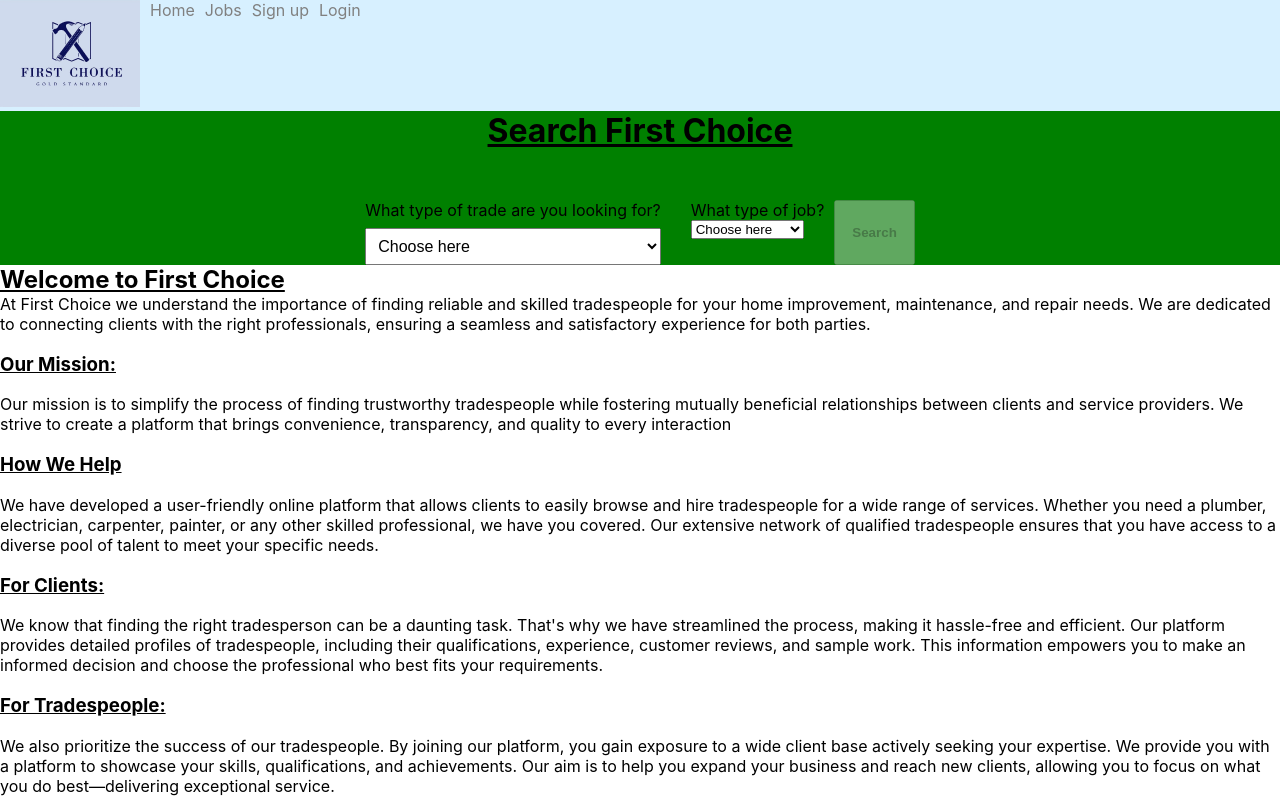
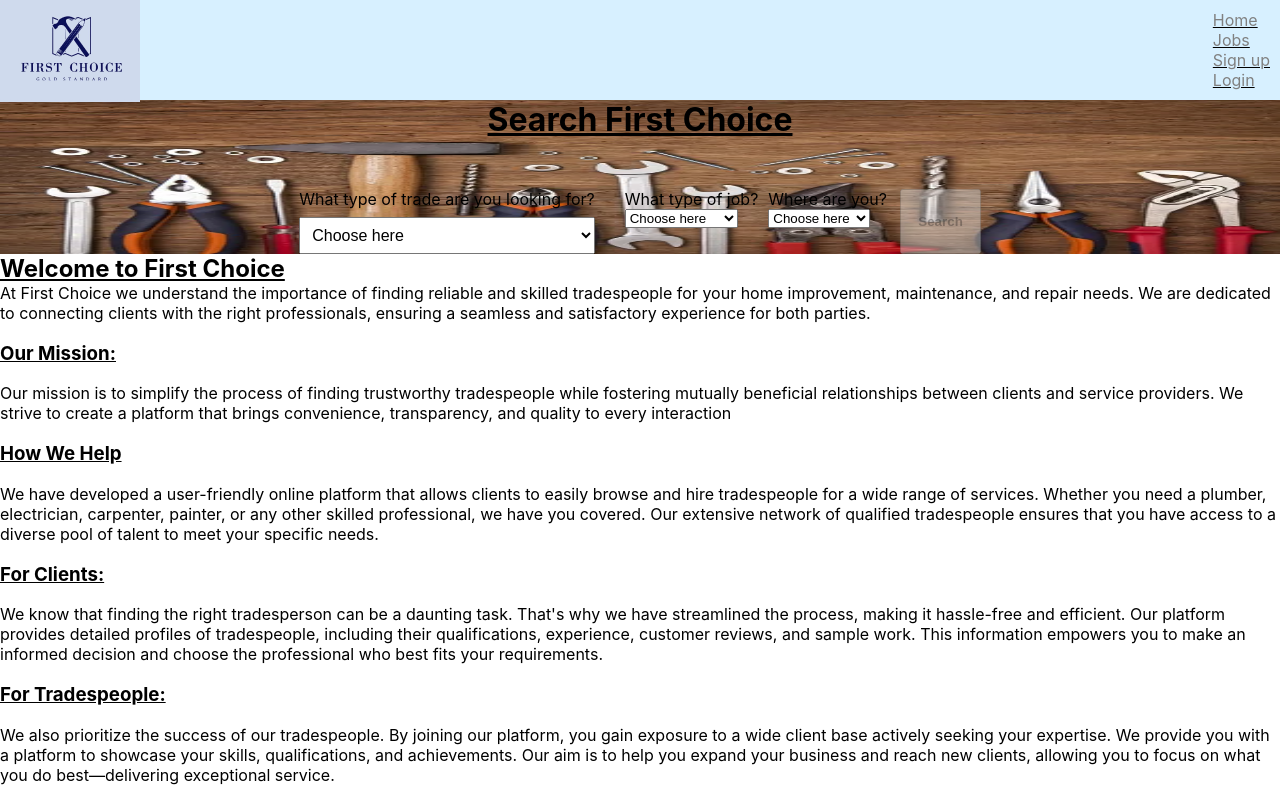
Before and after one commit to QZVTR/FirstChoice, a Next.js app: page / in a window 1280 px wide. Shown: the top 800 px of the page. Built offline with nearby package versions, Linux system fonts and the light colour scheme; no server answers.

Commit message:
Add background for search bar to some image of tools but looks dead so gonna change. Also added a search filter for location so how to make changes to traders accounts so they can add their location

```diff
--- a/pages/HomePage.js
+++ b/pages/HomePage.js
@@ -7,7 +7,8 @@ import styles from '../styles/SearchBarBackground.module.css'
 export default function HomePage() {
   return (
     <>
-      <div className={styles.background}>
+      <div className={styles.container}>
+      <img className={styles.background} src='/media/backgroundphotoforsearch.jpg' alt='background photo' />
       <SearchBar />
       </div>
       <div>
--- a/pages/Navbar.js
+++ b/pages/Navbar.js
@@ -10,6 +10,7 @@ export default function Navbar() {
           <img src='/media/FirstChoiceLogo2.png' alt='Logo'/>
         </Link>
       </li>
+      <div>
       <li className={styles.navItem}>
         <Link href='/'>
           <div className={styles.navLink}>Home</div>
@@ -30,6 +31,7 @@ export default function Navbar() {
           <div className={styles.navLink}>Login</div>
         </Link>
       </li>
+      </div>
     </ul>
   )
 }
@@ -43,6 +45,7 @@ export function NavBarLoggedIn() {
           <img src='/media/FirstChoiceLogo2.png' alt='Logo' className={styles.navBarLogo}/>
         </Link>
       </li>
+      <div className={styles.navbarRightGroup}>
       <li className={styles.navItem}>
         <Link href='/'>
           <div className={styles.navLink}>Home</div>
@@ -63,6 +66,7 @@ export function NavBarLoggedIn() {
           <img src='/media/profile.jpg' alt='Settings' className={styles.profileImage} />
         </Link>
       </li>
+      </div>
     </ul>
   )
 }
--- a/pages/components/SearchBar.js
+++ b/pages/components/SearchBar.js
@@ -45,7 +45,7 @@ export function SecondSearch({ trade }) {
                     </select>
                     </div>
                 </div>
-                <SearchButton tradeType={trade} jobType={jobType}/>
+                <SearchBarLocation tradeType={trade} jobType={jobType}/>
             </>
         )
     }
@@ -65,7 +65,7 @@ export function SecondSearch({ trade }) {
                         </select>
                         </div>
                 </div>
-                <SearchButton tradeType={trade} jobType={jobType}/>
+                <SearchBarLocation tradeType={trade} jobType={jobType}/>
             </>
         )
     } else if (trade === 'plumber') {
@@ -84,7 +84,7 @@ export function SecondSearch({ trade }) {
                         </select>
                         </div>
                 </div>
-                <SearchButton tradeType={trade} jobType={jobType}/>
+                <SearchBarLocation tradeType={trade} jobType={jobType}/>
             </>
         )
     } else if (trade === 'bathroom fitter') {
@@ -103,7 +103,7 @@ export function SecondSearch({ trade }) {
                         </select>
                         </div>
                 </div>
-                <SearchButton tradeType={trade} jobType={jobType}/>
+                <SearchBarLocation tradeType={trade} jobType={jobType}/>
             </>
         )
     } else if (trade === 'cleaner') {
@@ -122,7 +122,7 @@ export function SecondSearch({ trade }) {
                         </select>
                         </div>
                 </div>
-                <SearchButton tradeType={trade} jobType={jobType}/>
+                <SearchBarLocation tradeType={trade} jobType={jobType}/>
             </>
         )
     } else if (trade === 'builder') {
@@ -141,7 +141,7 @@ export function SecondSearch({ trade }) {
                         </select>
                         </div>
                 </div>
-                <SearchButton tradeType={trade} jobType={jobType}/>
+                <SearchBarLocation tradeType={trade} jobType={jobType}/>
             </>
         )
     } else if (trade === 'roofer') {
@@ -160,7 +160,7 @@ export function SecondSearch({ trade }) {
                         </select>
                         </div>
                 </div>
-                <SearchButton tradeType={trade} jobType={jobType}/>
+                <SearchBarLocation tradeType={trade} jobType={jobType}/>
             </>
         )
     } else if (trade === 'locksmith') {
@@ -179,25 +179,66 @@ export function SecondSearch({ trade }) {
                         </select>
                         </div>
                 </div>
-                <SearchButton tradeType={trade} jobType={jobType}/>
+                <SearchBarLocation tradeType={trade} jobType={jobType}/>
             </>
         )
     }
 }
 
-function SearchButton({ tradeType, jobType }) {
+function SearchBarLocation({ tradeType, jobType }) {
+    const [location, setLocation] = useState(null);
+    return (
+        <>
+            <div>
+                <label htmlFor='jobLocation'>Where are you?</label>
+                <div className={styles.selectWrapper}>
+                <select defaultValue='Choose here' name='jobLocation' onChange={(e) => setLocation(e.target.value)}>
+                    <option value='Choose here' disabled hidden>Choose here</option>
+                    <option value='Cardiff'>Cardiff</option>
+                    <option value='Swansea'>Swansea</option>
+                    <option value='Newport'>Newport</option>
+                    <option value='Wrexham'>Wrexham</option>
+                    <option value='Aberystwyth'>Aberystwyth</option>
+                    <option value='Bangor'>Bangor</option>
+                    <option value='London'>London</option>
+                    <option value='Birmingham'>Birmingham</option>
+                    <option value='Manchester'>Manchester</option>
+                    <option value='Edinburgh'>Edinburgh</option>
+                    <option value='Glasgow'>Glasgow</option>
+                    <option value='Belfast'>Belfast</option>
+                    <option value='Liverpool'>Liverpool</option>
+                    <option value='Leeds'>Leeds</option>
+                    <option value='Newcastle'>Newcastle</option>
+                    <option value='Bristol'>Bristol</option>
+                    <option value='Oxford'>Oxford</option>
+                    <option value='Cambridge'>Cambridge</option>
+                    <option value='Nottingham'>Nottingham</option>
+                    <option value='Sheffield'>Sheffield</option>
+                    <option value='Leicester'>Leicester</option>
+                    <option value='York'>York</option>
+                    <option value='Southampton'>Southampton</option>
+                    <option value='Brighton'>Brighton</option>
+                </select>
+                </div>
+            </div>
+            <SearchButton tradeType={tradeType} jobType={jobType} location={location}/>
+        </>
+    )
+}
+
+function SearchButton({ tradeType, jobType, location }) {
 
     const router = useRouter()
 
-    const searchTradesPeople = (tradeType, jobType) => {
+    const searchTradesPeople = (tradeType, jobType, location) => {
         console.log('Trade type '+tradeType)
         console.log('Job type ' + jobType)
-        router.push(`/jobs/${encodeURIComponent(jobType)}`)
+        router.push(`/jobs/${encodeURIComponent(jobType)}?loc=${encodeURIComponent(location)}`)
     }
 
     return (
         <>
-            {jobType && tradeType ? <button onClick={() => searchTradesPeople(tradeType, jobType)}>Search</button> : <button disabled>Search</button>}
+            {jobType && tradeType && location ? <button onClick={() => searchTradesPeople(tradeType, jobType, location)}>Search</button> : <button disabled>Search</button>}
         </>
     )
 
--- a/pages/components/profileEditing/ImageUpload.js
+++ b/pages/components/profileEditing/ImageUpload.js
@@ -122,6 +122,7 @@ export default function ImageUpload({ email }) {
     <div>
       <div>{email}</div>
       <div>{userId}</div>
+      <div>Upload a profile picture</div>
       <input type="file" onChange={handleFileChange} />
       <button onClick={handleUpload}>Upload</button>
       {imageUrl && <img src={imageUrl} alt="Uploaded" style={{ height: 40, width: 40}}/>}
--- a/pages/nav/Profile.js
+++ b/pages/nav/Profile.js
@@ -19,6 +19,7 @@ export default function Profile() {
     userType: '',
     imageUrl: '',
     prevWorkUrl: [],
+    workLocation: '',
   });
 
   function capitalizeWords(str) {
@@ -90,6 +91,7 @@ export default function Profile() {
           imageUrl: userData.profileImageUrl,
           prevWorkUrl: userData.prevWorkUrls,
           userType: 'Trader',
+          workLocation: userData.workingLocation
         }));
       }
     };
@@ -136,7 +138,7 @@ export default function Profile() {
         <div>Phone number: {userData.phone}</div>
         {userData.companyName ? <div>Company name: {userData.companyName}</div> : null}
         {userData.bio ? <div>About: {userData.bio}</div> : null}
-
+        {userData.workLocation ? <div>We work in: {userData.workLocation}</div> : null}
         {userData.userType === 'Trader' ? <h4>Services we offer: </h4> : null}
         {userData.jobsAvail ? (
           <>
--- a/styles/Navbar.module.css
+++ b/styles/Navbar.module.css
@@ -1,18 +1,21 @@
 .navbar {
     list-style: none;
     display: flex;
-    justify-content: flex-start;
+    justify-content: space-between;
+    align-items: center;
     padding: 0;
     background-color: #D7F0FF;
     margin-top: 0;
     top: 0px;
     right: 0px;
     left: 0px;
+    height: 100px;
   }
 
 .navItem {
     margin-right: 10px;
     font: Fraunces;
+    text-decoration: underline;
 }
 
 .navLink {
@@ -24,10 +27,19 @@
     width: 30px;
     height: 30px;
     border-radius: 50%;
+    mix-blend-mode: color-burn;
 }
 
 .navBarLogo {
     width: 50px;
     height: 50px;
+    margin-left: 50px;
 
 }
+
+.navbarRightGroup {
+    display: flex;
+    justify-content: center;
+    align-items: center;
+    margin-right: 50px;
+}
--- a/styles/SearchBarBackground.module.css
+++ b/styles/SearchBarBackground.module.css
@@ -1,3 +1,14 @@
+.container {
+    position: relative;
+
+    object-fit: contain;
+}
+
 .background {
-    background-color: green;
+    position: absolute;
+    top: 0;
+    left: 0;
+    width: 100%;
+    height: 100%;
+    z-index: -1;
 }
```
Also changed, not shown: pages/components/profileEditing/userData.js (+39 -4 lines), pages/jobs/[type].js (+11 -2 lines), public/media/backgroundphotoforsearch.jpg (added).
